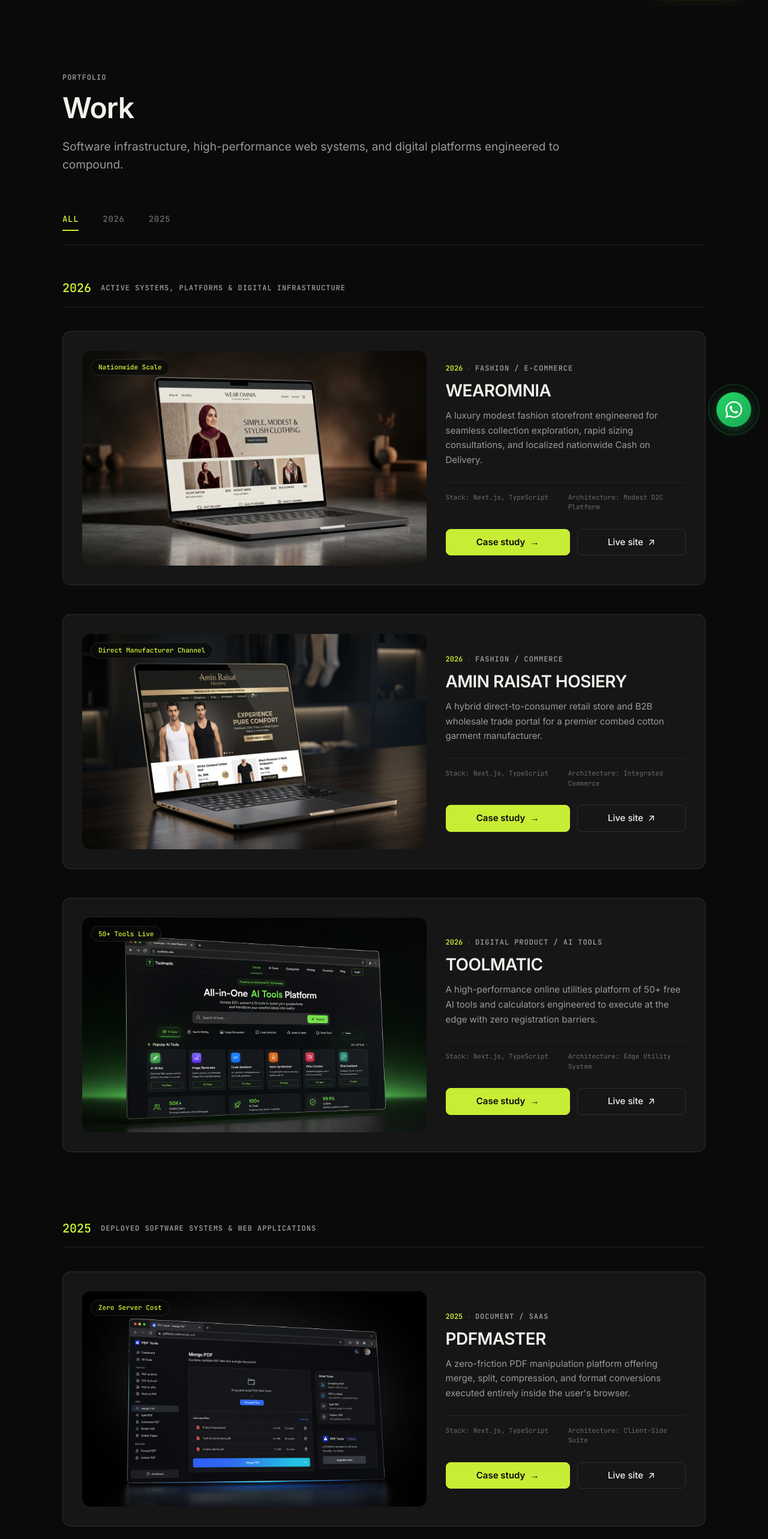
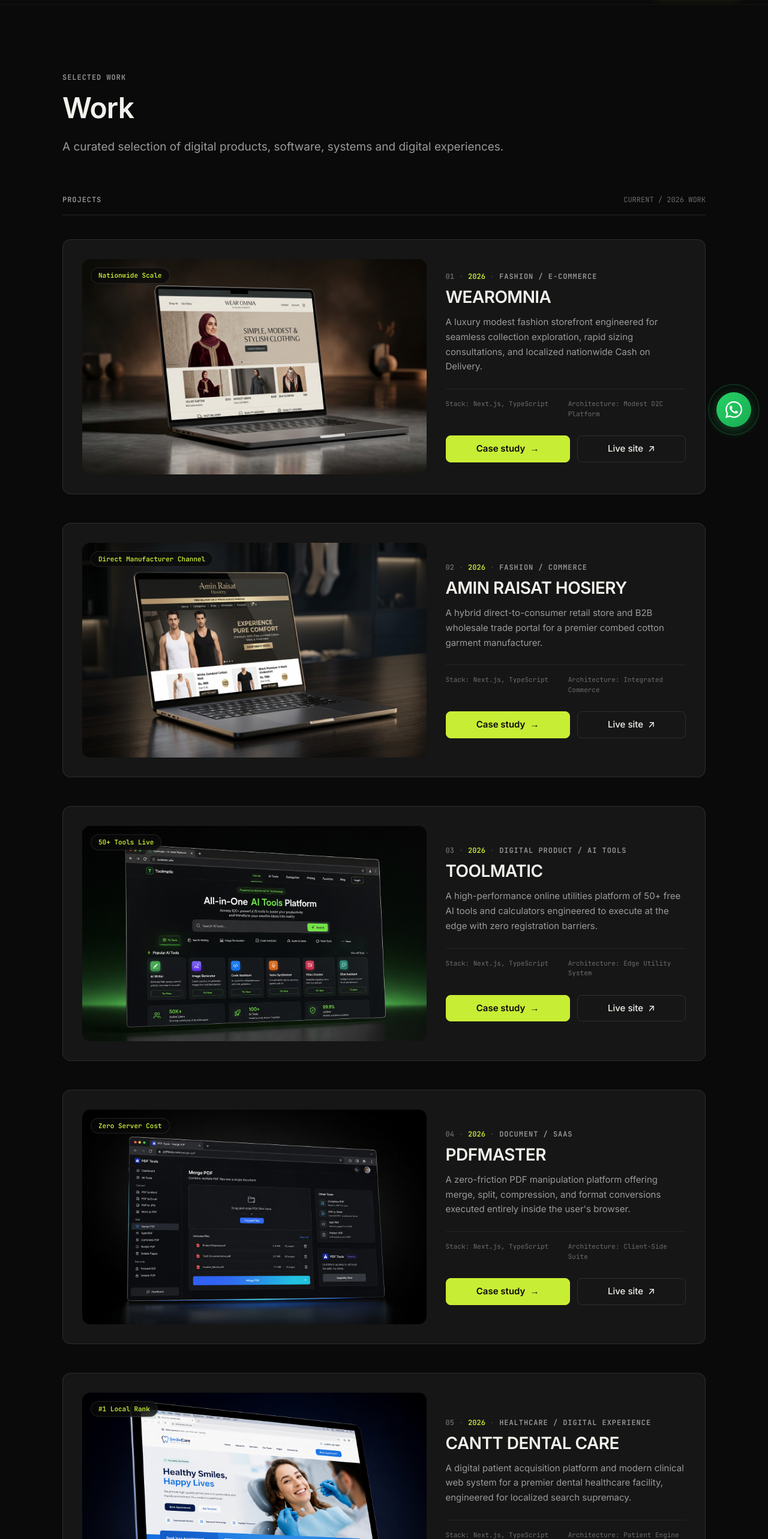
Before and after one commit to ZubairCodes78/Zyvone, a Next.js app: page /work in a window 1280 px wide. Shown: the part 60-2626 px from the top of the page at 60% size. Built offline with nearby package versions, Linux system fonts and the light colour scheme.

Commit message:
chore: trigger Vercel deployment

```diff
--- a/src/app/work/page.tsx
+++ b/src/app/work/page.tsx
@@ -1,35 +1,19 @@
 'use client'
 
-import React, { useState, useMemo } from 'react'
+import React from 'react'
 import Link from 'next/link'
 import Image from 'next/image'
 import { useRouter } from 'next/navigation'
 import { projects } from '@/lib/projects'
 import { RevealWrapper } from '@/components/ui/RevealWrapper'
 
-type YearFilter = 'ALL' | '2026' | '2025'
-
 export default function WorkPage() {
   const router = useRouter()
-  const [filter, setFilter] = useState<YearFilter>('ALL')
 
   const openModal = (slug: string, e?: React.MouseEvent) => {
     if (e) e.preventDefault()
     router.push(`/work/${slug}`, { scroll: false })
   }
-
-  const filteredProjects = useMemo(() => {
-    if (filter === 'ALL') return projects
-    return projects.filter((p) => p.year === filter)
-  }, [filter])
-
-  const projects2026 = useMemo(() => {
-    return filteredProjects.filter((p) => p.year === '2026')
-  }, [filteredProjects])
-
-  const projects2025 = useMemo(() => {
-    return filteredProjects.filter((p) => p.year === '2025')
-  }, [filteredProjects])
 
   const jsonLd = {
     '@context': 'https://schema.org',
@@ -59,7 +43,7 @@
 
       {/* Header */}
       <div className="max-w-[var(--max-w-hero)] mb-12 md:mb-16">
-        <span className="eyebrow-label block mb-4">PORTFOLIO</span>
+        <span className="eyebrow-label block mb-4">SELECTED WORK</span>
         <h1
           className="font-sans font-semibold text-[var(--text-primary)] tracking-tight leading-[1.08] mb-6"
           style={{ fontSize: 'var(--fs-h1)' }}
@@ -67,48 +51,24 @@
           Work
         </h1>
         <p className="font-sans text-[var(--text-secondary)] text-[17px] md:text-[19px] leading-[1.6]">
-          Software infrastructure, high-performance web systems, and digital platforms engineered to compound.
+          A curated selection of digital products, software, systems and digital experiences.
         </p>
       </div>
 
-      {/* Editorial Year Filter */}
-      <div className="flex items-center gap-8 md:gap-10 pb-6 mb-14 border-b border-[var(--border)]">
-        {(['ALL', '2026', '2025'] as YearFilter[]).map((tab) => {
-          const isSelected = filter === tab
-          return (
-            <button
-              key={tab}
-              type="button"
-              onClick={() => setFilter(tab)}
-              className={`relative pb-2 font-mono text-[13px] md:text-[14px] tracking-wider transition-all duration-200 cursor-pointer ${
-                isSelected
-                  ? 'font-bold text-[var(--accent)]'
-                  : 'font-medium text-[var(--text-tertiary)] hover:text-[var(--text-primary)]'
-              }`}
-            >
-              <span>{tab}</span>
-              {isSelected && (
-                <span className="absolute bottom-[-1px] left-0 right-0 h-[2px] bg-[var(--accent)] transition-all duration-200" />
-              )}
-            </button>
-          )
-        })}
-      </div>
-
-      {/* Project Grid / Sections with Filter Animation */}
-      <RevealWrapper>
-        <div key={filter} className="space-y-20 md:space-y-28 animate-filter-fade">
-          {projects2026.length > 0 && (
-            <section>
-              <div className="flex items-center gap-4 mb-10 pb-4 border-b border-[var(--border)]">
-                <span className="font-mono text-[20px] font-bold text-[var(--accent)]">2026</span>
-                <span className="eyebrow-label text-[11px] text-[var(--text-secondary)]">
-                  Active Systems, Platforms &amp; Digital Infrastructure
+      {/* Projects Section Header */}
+      <div className="flex items-center justify-between pb-4 mb-10 border-b border-[var(--border)]">
+        <span className="eyebrow-label text-[12px] font-bold tracking-wider text-[var(--accent)]">
+          PROJECTS
+        </span>
+        <span className="font-mono text-[12px] text-[var(--text-tertiary)]">
+          CURRENT / 2026 WORK
         </span>
       </div>
 
+      {/* Projects List */}
+      <RevealWrapper>
         <div className="space-y-10 md:space-y-12">
-                {projects2026.map((project) => (
+          {projects.map((project) => (
             <div
               key={project.slug}
               className="card-surface p-6 md:p-8 transition-all duration-200 group cursor-pointer"
@@ -133,9 +93,11 @@
 
                 {/* Copy & Structured Metadata: 5/12 */}
                 <div className="lg:col-span-5 flex flex-col justify-center">
-                        {/* Project Metadata: YEAR / PROJECT NAME / CATEGORY */}
-                        <div className="flex items-center gap-2 mb-2">
-                          <span className="font-mono text-[12px] font-semibold text-[var(--accent)]">2026</span>
+                  {/* Project Metadata: ID / YEAR / CATEGORY */}
+                  <div className="flex items-center gap-2 mb-2 font-mono text-[12px]">
+                    <span className="font-semibold text-[var(--text-tertiary)]">{project.id}</span>
+                    <span className="text-[var(--text-disabled)]">·</span>
+                    <span className="font-semibold text-[var(--accent)]">2026</span>
                     <span className="text-[var(--text-disabled)]">·</span>
                     <span className="eyebrow-label text-[11px] text-[var(--text-tertiary)]">{project.category}</span>
                   </div>
@@ -182,96 +144,6 @@
             </div>
           ))}
         </div>
-            </section>
-          )}
-
-          {projects2025.length > 0 && (
-            <section>
-              <div className="flex items-center gap-4 mb-10 pb-4 border-b border-[var(--border)]">
-                <span className="font-mono text-[20px] font-bold text-[var(--accent)]">2025</span>
-                <span className="eyebrow-label text-[11px] text-[var(--text-secondary)]">
-                  Deployed Software Systems &amp; Web Applications
-                </span>
-              </div>
-
-              <div className="space-y-10 md:space-y-12">
-                {projects2025.map((project) => (
-                  <div
-                    key={project.slug}
-                    className="card-surface p-6 md:p-8 transition-all duration-200 group cursor-pointer"
-                    onClick={(e) => openModal(project.slug, e)}
-                  >
-                    <div className="grid grid-cols-1 lg:grid-cols-12 gap-8 items-center">
-                      {/* Visual: Image 7/12 */}
-                      <div className="lg:col-span-7 relative aspect-[16/10] rounded-[var(--radius-card)] overflow-hidden bg-[var(--bg)]">
-                        <Image
-                          src={project.heroImage}
-                          alt={project.title}
-                          fill
-                          className="object-cover object-top transition-transform duration-[250ms] ease-out group-hover:scale-[1.02]"
-                          sizes="(max-width: 1024px) 100vw, 58vw"
-                        />
-                        <div className="absolute top-3.5 left-3.5 z-10 flex items-center gap-2">
-                          <span className="px-3 py-1 rounded-full bg-[var(--bg-overlay)] backdrop-blur-md border border-[var(--border)] font-mono text-[11px] font-semibold text-[var(--accent)]">
-                            {project.result}
-                          </span>
-                        </div>
-                      </div>
-
-                      {/* Copy & Structured Metadata: 5/12 */}
-                      <div className="lg:col-span-5 flex flex-col justify-center">
-                        {/* Project Metadata: YEAR / PROJECT NAME / CATEGORY */}
-                        <div className="flex items-center gap-2 mb-2">
-                          <span className="font-mono text-[12px] font-semibold text-[var(--accent)]">2025</span>
-                          <span className="text-[var(--text-disabled)]">·</span>
-                          <span className="eyebrow-label text-[11px] text-[var(--text-tertiary)]">{project.category}</span>
-                        </div>
-
-                        <h2 className="font-sans font-semibold text-[24px] md:text-[28px] text-[var(--text-primary)] tracking-tight leading-tight mb-3 group-hover:text-[var(--accent)] transition-colors uppercase">
-                          <Link href={`/work/${project.slug}`} onClick={(e) => openModal(project.slug, e)}>
-                            {project.name || project.shortTitle}
-                          </Link>
-                        </h2>
-
-                        <p className="font-sans text-[15px] text-[var(--text-secondary)] leading-[1.65] mb-6">
-                          {project.overview}
-                        </p>
-
-                        <div className="grid grid-cols-2 gap-2 pt-4 border-t border-[var(--border-subtle)] mb-6 font-mono text-[11px] text-[var(--text-tertiary)]">
-                          <div>Stack: {project.stack.slice(0, 2).join(', ')}</div>
-                          <div>Architecture: {project.resultLabel}</div>
-                        </div>
-
-                        <div className="btn-row mt-1">
-                          <Link
-                            href={`/work/${project.slug}`}
-                            onClick={(e) => openModal(project.slug, e)}
-                            className="btn-primary"
-                          >
-                            <span>Case study</span>
-                            <span aria-hidden="true">→</span>
-                          </Link>
-                          {project.link && (
-                            <a
-                              href={project.link}
-                              target="_blank"
-                              rel="noopener noreferrer"
-                              onClick={(e) => e.stopPropagation()}
-                              className="btn-ghost"
-                            >
-                              <span>Live site</span>
-                              <span aria-hidden="true">↗</span>
-                            </a>
-                          )}
-                        </div>
-                      </div>
-                    </div>
-                  </div>
-                ))}
-              </div>
-            </section>
-          )}
-        </div>
       </RevealWrapper>
 
       {/* Bottom Link to Capabilities */}
@@ -284,22 +156,6 @@
           <span aria-hidden="true">→</span>
         </Link>
       </div>
-
-      <style jsx global>{`
-        @keyframes filterFade {
-          from {
-            opacity: 0;
-            transform: translateY(8px) scale(0.995);
-          }
-          to {
-            opacity: 1;
-            transform: translateY(0) scale(1);
-          }
-        }
-        .animate-filter-fade {
-          animation: filterFade 200ms cubic-bezier(0.16, 1, 0.3, 1) forwards;
-        }
-      `}</style>
     </div>
   )
 }
--- a/src/lib/projects.ts
+++ b/src/lib/projects.ts
@@ -29,7 +29,7 @@
   beforeImage?: string | null
   afterImage?: string | null
   architecture?: string | null
-  year: '2026' | '2025'
+  year: '2026'
   services: string[]
   stack: string[]
   stats?: ProjectStats
@@ -191,7 +191,7 @@
       '/images/pdfmaster.png',
       '/images/toolmatic.png',
     ],
-    year: '2025',
+    year: '2026',
     services: ['WASM Engineering', 'Client-Side Architecture', 'UI/UX Design'],
     stack: ['Next.js', 'TypeScript', 'Web Workers', 'PDF-Lib', 'WebAssembly'],
     stats: {
@@ -232,7 +232,7 @@
       '/images/cantt-dental-care.png',
       '/images/al-raheem-engineering.png',
     ],
-    year: '2025',
+    year: '2026',
     services: ['Clinical Architecture', 'Local SEO System', 'Conversion UX'],
     stack: ['Next.js', 'TypeScript', 'Tailwind CSS', 'Schema.org', 'Vercel'],
     stats: {
@@ -273,7 +273,7 @@
       '/images/al-raheem-engineering.png',
       '/images/cantt-dental-care.png',
     ],
-    year: '2025',
+    year: '2026',
     services: ['B2B Catalog Engine', 'RFQ Pipeline', 'Technical Architecture'],
     stack: ['Next.js', 'TypeScript', 'Tailwind CSS', 'Vercel Edge'],
     stats: {
```
Also changed, not shown: public/images/story/chapter-4-enterprise.svg, public/images/story/chapter-5-zyvone-range.svg. Lines whose indentation alone changed are shown as unchanged.
